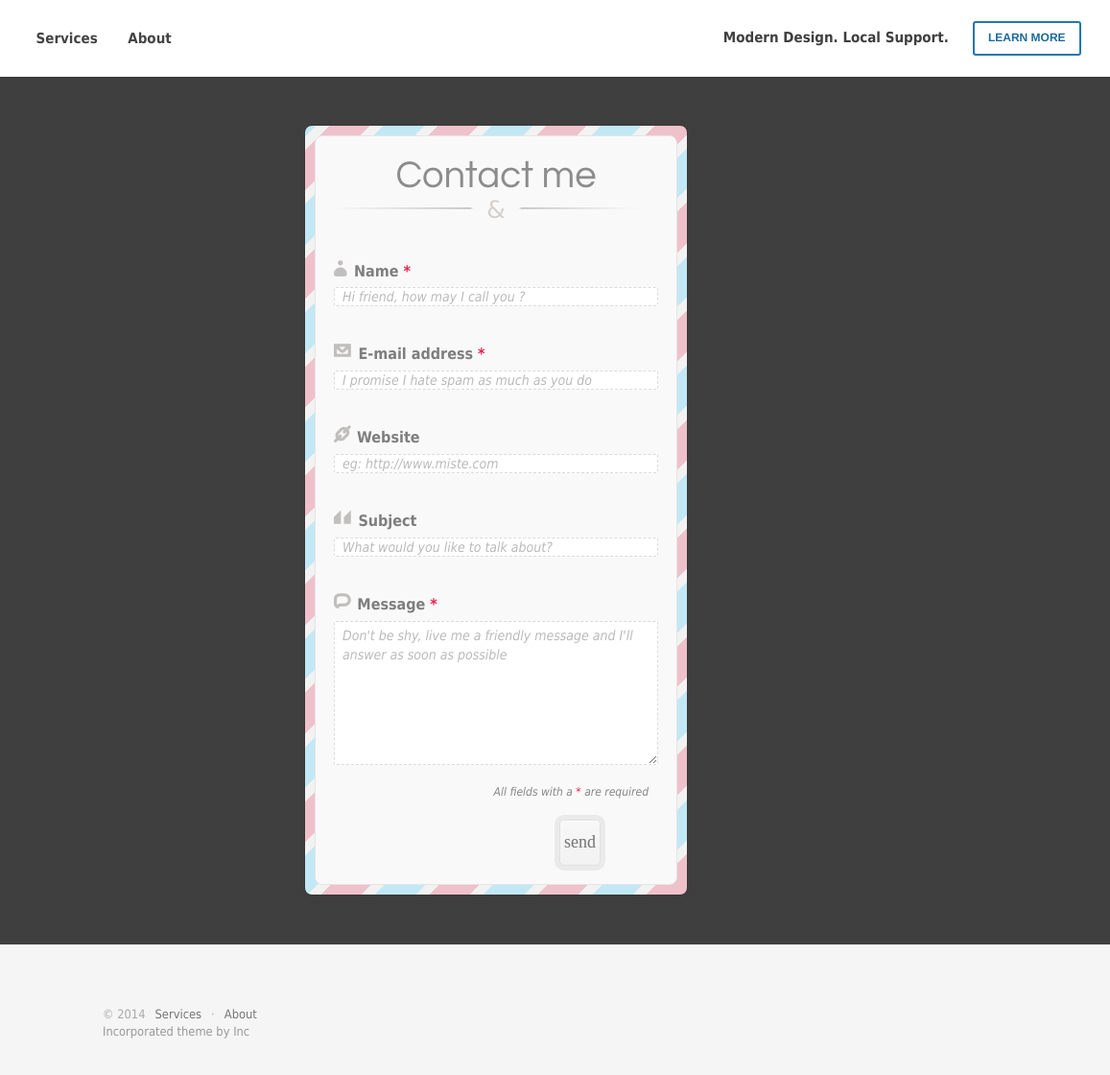
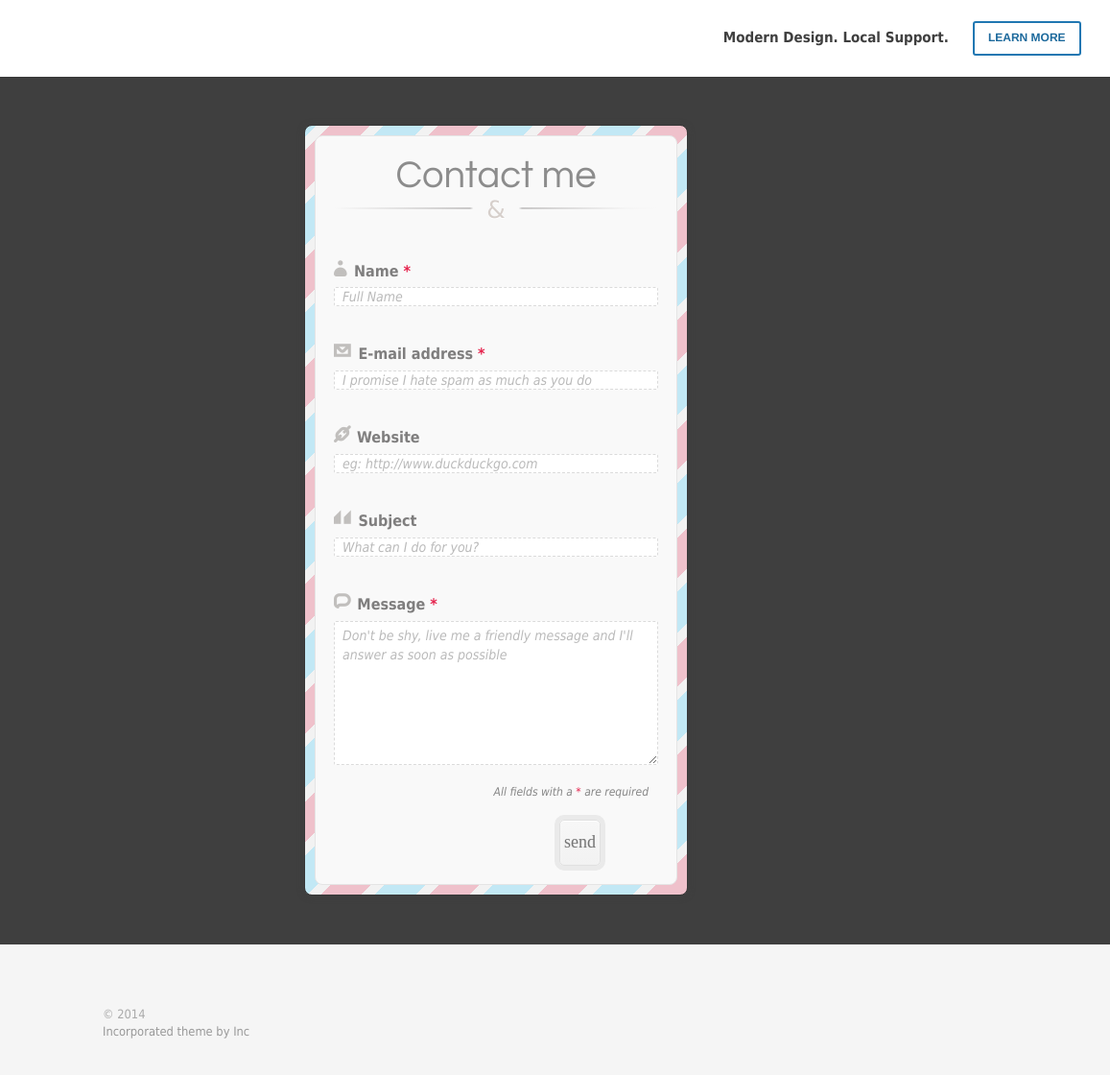
Before and after one commit to buxton-street-design/buxton-street-design.github.io, a plain HTML site: page contact/index.html in a window 1280 px wide. Shown: the full height of the page at 96% size, 123-1280 px from the left. Drawn offline with nearby package versions, Linux system fonts and the light colour scheme; a web font is replaced by a local one.

Commit message:
CSC_commit

```diff
--- a/contact/index.html
+++ b/contact/index.html
@@ -28,8 +28,8 @@
                 <img src="/images/logo.jpg" alt="Inc">
             </a>
             <!--<a href="/" class="home">Blog</a>-->
-            <a href="/services">Services</a>
-            <a href="/about">About</a>
+            <!--<a href="/services">Services</a>
+            <a href="/about">About</a>-->
         </nav>
         <nav class="tagline">
             <span>Modern Design. Local Support. </span>
@@ -37,8 +37,6 @@
         </nav>
     </header>
 </section>
-
-<!DOCTYPE html>
 
 <html lang="en">
 <head>
@@ -59,13 +57,13 @@
        <h1> Contact me </h1>
 
         <form action="http://forms.brace.io/buxtonstreetdesign@gmail.com" method="post"  autocomplete="on">
-			<p> <label for="username" class="iconic user" > Name <span class="required">*</span></label> <input type="text" name="username" id="username"  required="required" placeholder="Hi friend, how may I call you ?"  /> </p>
+			<p> <label for="username" class="iconic user" > Name <span class="required">*</span></label> <input type="text" name="username" id="username"  required="required" placeholder="Full Name"  /> </p>
 
 			<p> <label for="usermail" class="iconic mail-alt"> E-mail address <span class="required">*</span></label> <input type="email" name="usermail" id="usermail" placeholder="I promise I hate spam as much as you do" required="required"  /> </p>
 
-			<p> <label for="usersite" class="iconic link"> Website </label> <input type="url" name="usersite" id="usersite"  placeholder="eg: http://www.miste.com" /> </p>
+			<p> <label for="usersite" class="iconic link"> Website </label> <input type="url" name="usersite" id="usersite" placeholder="eg: http://www.duckduckgo.com" </p>
 
-			<p> <label for="subject" class="iconic quote-alt"> Subject </label> <input type="text" name="subject" id="subject"  placeholder="What would you like to talk about?" /> </p>
+			<p> <label for="subject" class="iconic quote-alt"> Subject </label> <input type="text" name="subject" id="subject"  placeholder="What can I do for you?"/> </p>
 
 			<p> <label for="message" class="iconic comment"> Message  <span class="required">*</span></label> <textarea placeholder="Don't be shy, live me a friendly message and I'll answer as soon as possible "  required="required" ></textarea> </p>
 			<p class="indication"> All fields with a <span class="required">*</span> are required</p>
@@ -92,8 +90,8 @@
         <nav>
             <!--<a href="http://buxton-street-design.github.io">Buxton-Street-Design</a> &middot;
             <a href="/">Blog</a> &middot;-->
-            <a href="/services">Services</a> &middot;
-            <a href="/about">About</a>
+            <!--<a href="/services">Services</a> &middot;
+            <a href="/about">About</a>-->
         </nav>
 
         <!--<nav class="social">
--- a/feed.xml
+++ b/feed.xml
@@ -6,8 +6,8 @@
     <atom:link href="http://buxton-street-design.github.io/feed.xml" rel="self" type="application/rss+xml" />
     <description></description>
     <language>en-us</language>
-    <pubDate>Mon, 12 May 2014 18:29:40 +0000</pubDate>
-    <lastBuildDate>Mon, 12 May 2014 18:29:40 +0000</lastBuildDate>
+    <pubDate>Mon, 12 May 2014 18:59:48 +0000</pubDate>
+    <lastBuildDate>Mon, 12 May 2014 18:59:48 +0000</lastBuildDate>
 
 
 
```
Also changed, not shown: 2013/10/08/incorporated/index.html (+4 -4 lines), 404/index.html (+4 -4 lines), index.html (+6 -6 lines).
